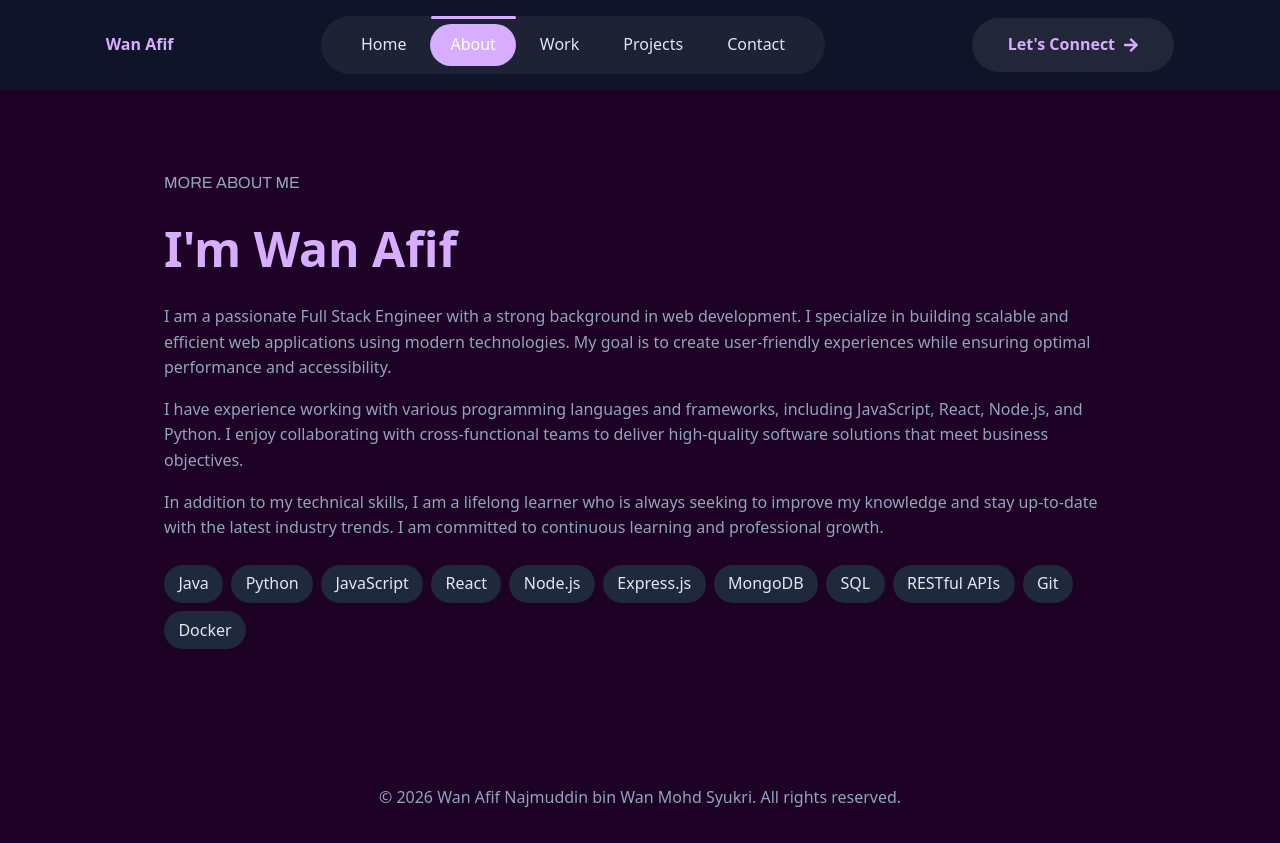
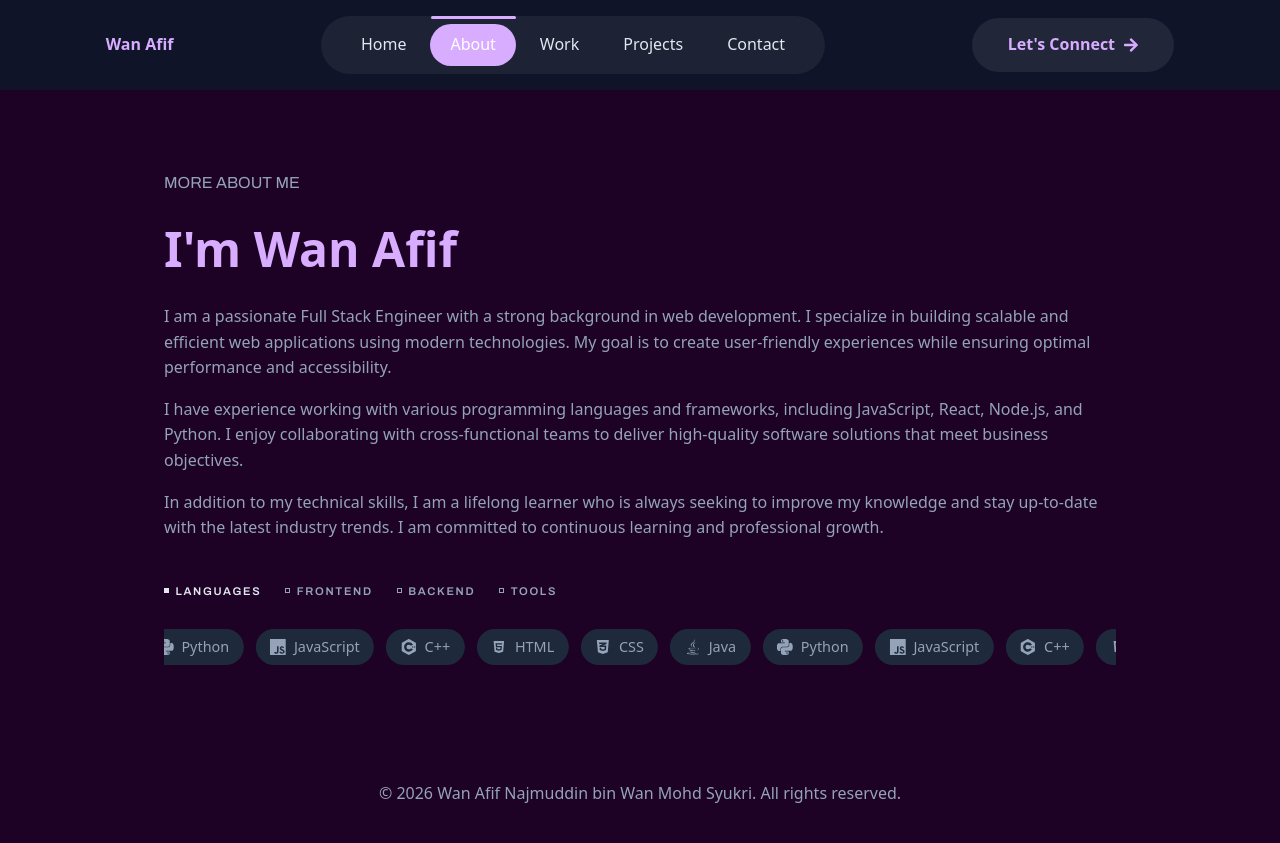
Before and after one commit to afuuuuf/portfolio, a React (Vite) app: page /about in a window 1280 px wide. Built offline with nearby package versions, Linux system fonts and the light colour scheme.

Commit message:
feat: techstack display

```diff
--- /dev/null
+++ b/src/components/common/TechIcons.jsx
@@ -0,0 +1,102 @@
+import { useState } from "react";
+import { FaJava, FaCss3Alt, FaReact } from "react-icons/fa6";
+import {
+  SiPython,
+  SiJavascript,
+  SiMongodb,
+  SiGit,
+  SiDocker,
+  SiFastapi,
+  SiDbeaver,
+  SiPostman,
+  SiCplusplus,
+} from "react-icons/si";
+import {
+  BiLogoSpringBoot,
+  BiLogoPostgresql,
+  BiLogoHtml5,
+} from "react-icons/bi";
+import { profileData } from "../../data/profile";
+import styles from "./TechIcons.module.css";
+
+const { techStack } = profileData;
+
+const icons = {
+  Java: FaJava,
+  Python: SiPython,
+  JavaScript: SiJavascript,
+  "C++": SiCplusplus,
+  HTML: BiLogoHtml5,
+  CSS: FaCss3Alt,
+  "React.js": FaReact,
+  MongoDB: SiMongodb,
+  Git: SiGit,
+  Docker: SiDocker,
+  SpringBoot: BiLogoSpringBoot,
+  FastAPI: SiFastapi,
+  PostgreSQL: BiLogoPostgresql,
+  DBeaver: SiDbeaver,
+  Postman: SiPostman,
+};
+
+function Pill({ skill }) {
+  const Icon = icons[skill];
+
+  return (
+    <span className={styles.pill}>
+      {Icon ? <Icon aria-hidden="true" /> : null}
+      {skill}
+    </span>
+  );
+}
+
+function MarqueeRow({ skills }) {
+  return (
+    <div className={styles.marquee}>
+      <div className={styles.marqueeTrack}>
+        <div className={styles.marqueeGroup}>
+          {skills.map((skill) => (
+            <Pill key={skill} skill={skill} />
+          ))}
+        </div>
+        <div className={styles.marqueeGroup} aria-hidden="true">
+          {skills.map((skill) => (
+            <Pill key={skill} skill={skill} />
+          ))}
+        </div>
+      </div>
+    </div>
+  );
+}
+
+export default function TechIcons() {
+  const categories = Object.keys(techStack);
+  const [active, setActive] = useState(categories[0]);
+
+  return (
+    <div className={styles.techIcons}>
+      <div
+        className={styles.tabs}
+        role="tablist"
+        aria-label="Tech stack categories"
+      >
+        {categories.map((category) => (
+          <button
+            key={category}
+            type="button"
+            role="tab"
+            aria-selected={active === category}
+            className={`${styles.tab} ${active === category ? styles.tabActive : ""}`}
+            onClick={() => setActive(category)}
+          >
+            <span className={styles.tabDot} aria-hidden="true" />
+            {category}
+          </button>
+        ))}
+      </div>
+      <div role="tabpanel">
+        <MarqueeRow skills={techStack[active]} />
+      </div>
+    </div>
+  );
+}
--- /dev/null
+++ b/src/components/common/TechIcons.module.css
@@ -0,0 +1,103 @@
+.techIcons {
+  margin-top: 2.5rem;
+}
+
+.tabs {
+  display: flex;
+  flex-wrap: wrap;
+  gap: 1.5rem;
+  margin-bottom: 1.5rem;
+}
+
+.tab {
+  display: inline-flex;
+  align-items: center;
+  gap: 0.4rem;
+  background: none;
+  border: none;
+  padding: 0.25rem 0;
+  cursor: pointer;
+  font-family: "Archivo", "Franklin Gothic Medium", "Arial Narrow", Arial,
+    sans-serif;
+  font-size: 0.7rem;
+  font-weight: 600;
+  letter-spacing: 0.15em;
+  text-transform: uppercase;
+  color: var(--muted);
+  transition: color 0.2s;
+}
+
+.tab:hover {
+  color: var(--text);
+}
+
+.tabActive {
+  color: var(--text);
+}
+
+.tabDot {
+  width: 5px;
+  height: 5px;
+  border: 1px solid currentColor;
+  transition: background-color 0.2s;
+}
+
+.tabActive .tabDot {
+  background: currentColor;
+}
+
+.marquee {
+  overflow: hidden;
+  padding: 0.25rem 0;
+}
+
+.marqueeTrack {
+  display: flex;
+  width: max-content;
+  animation: techScroll 30s linear infinite;
+}
+
+.marquee:hover .marqueeTrack {
+  animation-play-state: paused;
+}
+
+.marqueeGroup {
+  display: flex;
+  gap: 0.75rem;
+  padding-right: 0.75rem;
+}
+
+.pill {
+  display: inline-flex;
+  align-items: center;
+  gap: 0.5rem;
+  padding: 0.4rem 0.9rem;
+  background: var(--surface);
+  border-radius: 999px;
+  color: var(--muted);
+  font-size: 0.9rem;
+  white-space: nowrap;
+}
+
+.pill svg {
+  font-size: 1rem;
+}
+
+@keyframes techScroll {
+  from {
+    transform: translateX(0);
+  }
+  to {
+    transform: translateX(-50%);
+  }
+}
+
+@media (prefers-reduced-motion: reduce) {
+  .marqueeTrack {
+    animation: none;
+  }
+
+  .marquee {
+    overflow-x: auto;
+  }
+}
--- a/src/components/sections/About.jsx
+++ b/src/components/sections/About.jsx
@@ -1,8 +1,9 @@
 import { profileData } from "../../data/profile";
 import styles from "./About.module.css";
+import TechIcons from "../common/TechIcons";
 
 export default function About() {
-  const { shortName, about, highlights, location } = profileData;
+  const { shortName, about } = profileData;
 
   return (
     <section id="about" className={`container ${styles.about}`}>
@@ -13,11 +14,7 @@ export default function About() {
         <p key={i}>{text}</p>
       ))}
 
-      <ul className={styles.tags}>
-        {highlights.map((item) => (
-          <li key={item}>{item}</li>
-        ))}
-      </ul>
+      <TechIcons />
     </section>
   );
 }
--- a/src/components/sections/About.module.css
+++ b/src/components/sections/About.module.css
@@ -16,17 +16,3 @@
   margin-bottom: 1rem;
   color: var(--muted);
 }
-
-.tags {
-  list-style: none;
-  display: flex;
-  flex-wrap: wrap;
-  gap: 0.5rem;
-  margin: 1.5rem 0;
-}
-
-.tags li {
-  background: var(--surface);
-  padding: 0.4rem 0.9rem;
-  border-radius: 999px;
-}
--- a/src/data/profile.js
+++ b/src/data/profile.js
@@ -10,23 +10,16 @@ export const profileData = {
     "I have experience working with various programming languages and frameworks, including JavaScript, React, Node.js, and Python. I enjoy collaborating with cross-functional teams to deliver high-quality software solutions that meet business objectives.",
     "In addition to my technical skills, I am a lifelong learner who is always seeking to improve my knowledge and stay up-to-date with the latest industry trends. I am committed to continuous learning and professional growth.",
   ],
-  highlights: [
-    "Java",
-    "Python",
-    "JavaScript",
-    "React",
-    "Node.js",
-    "Express.js",
-    "MongoDB",
-    "SQL",
-    "RESTful APIs",
-    "Git",
-    "Docker",
-  ],
+  techStack: {
+    Languages: ["Java", "Python", "JavaScript", "C++", "HTML", "CSS"],
+    Frontend: ["React.js"],
+    Backend: ["FastAPI", "MongoDB", "PostgreSQL", "SpringBoot"],
+    Tools: ["Git", "Docker", "Postman", "DBeaver"],
+  },
   socialLinks: {
     github: "https://github.com/afuuuuf",
     linkedin: "https://www.linkedin.com/in/wan-afif/",
     email: "mailto:wnafif02@gmail.com",
-    resume: "/Resume_Wan_Afif_Najmuddin.pdf",
+    resume: "/Resume_WanAfifNajmuddin.pdf",
   },
 };
```
